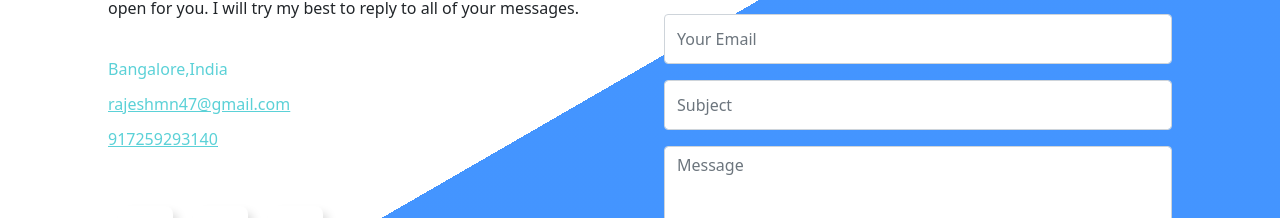
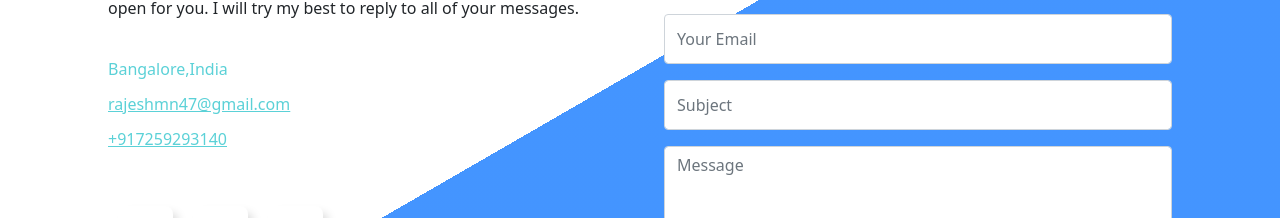
Before and after one commit to rajeshmn47/portfolio, a React (Create React App) app: page / in a window 1280 px wide. Shown: the part 2709-2927 px from the top of the page. Built offline with nearby package versions, Linux system fonts and the light colour scheme.

Commit message:
last commit

```diff
--- a/src/componnents/portfoliotwo.js
+++ b/src/componnents/portfoliotwo.js
@@ -214,7 +214,7 @@ export const Portfolio=()=>{
                 </a>
                 <a href="tel:+9660532851600" className="phone">
                   <h6 className="contact pt-2">{" "}
-                    <span>917259293140</span>
+                    <span>+917259293140</span>
                   </h6>
                 </a>
               </div>
```
